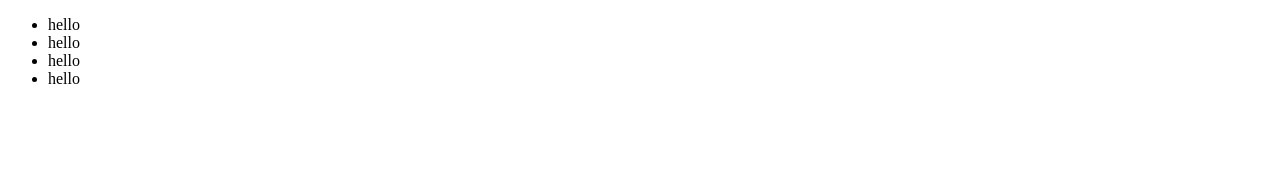
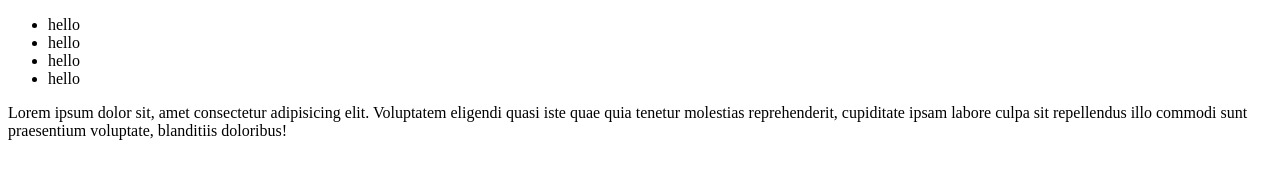
Before and after one commit to iigresv/Lesson-git-branches, a plain HTML site: page index.html in a window 1280 px wide. Drawn offline with Linux system fonts and the light colour scheme.

Commit message:
add hero

```diff
--- a/index.html
+++ b/index.html
@@ -15,5 +15,10 @@
             <li>hello</li>
         </ul>
     </header>
+    <main>
+        <section>
+            <p>Lorem ipsum dolor sit, amet consectetur adipisicing elit. Voluptatem eligendi quasi iste quae quia tenetur molestias reprehenderit, cupiditate ipsam labore culpa sit repellendus illo commodi sunt praesentium voluptate, blanditiis doloribus!</p>
+        </section>
+    </main>
 </body>
 </html>
```
